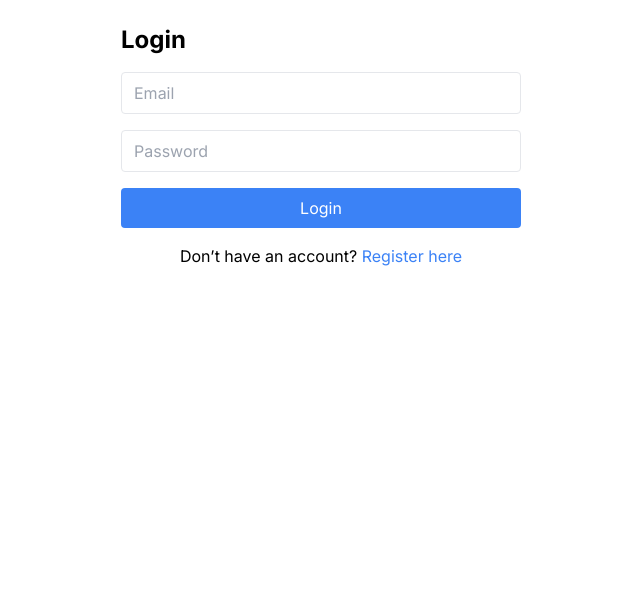
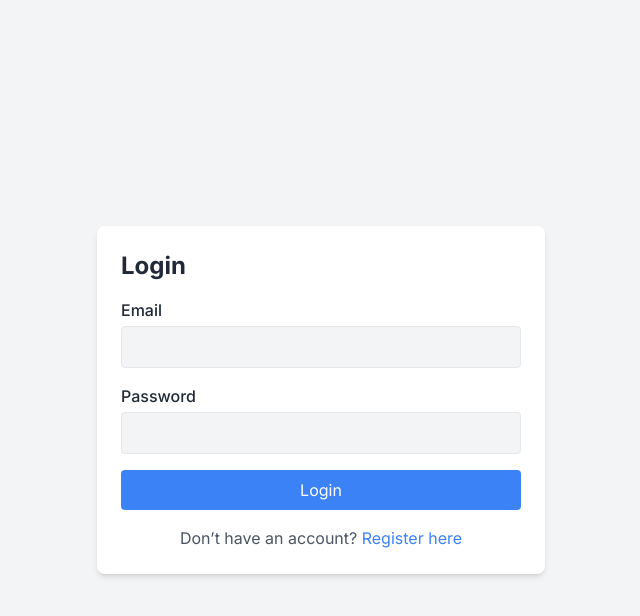
Before and after one commit to pistah-ad/pistah-ssp, a Next.js app: page /login in a window 1280 px wide. Shown: the top 616 px of the page, without its empty margins (319-959 px from the left). Built offline with nearby package versions, Linux system fonts and the light colour scheme; no server answers; sample sign-in values are in the browser's storage.

Commit message:
login logout basic

```diff
--- a/src/app/login/page.tsx
+++ b/src/app/login/page.tsx
@@ -1,12 +1,22 @@
 "use client";
 
+import { useEffect, useState } from "react";
 import { signIn } from "next-auth/react";
-import { useState } from "react";
 import { useRouter } from "next/navigation";
 
 const Login = () => {
   const [formData, setFormData] = useState({ email: "", password: "" });
   const router = useRouter();
+
+  useEffect(() => {
+    const root = document.documentElement;
+    const savedTheme = localStorage.getItem("theme");
+    if (savedTheme === "dark") {
+      root.classList.add("dark");
+    } else {
+      root.classList.remove("dark");
+    }
+  }, []);
 
   const handleChange = (e: React.ChangeEvent<HTMLInputElement>) => {
     const { name, value } = e.target;
@@ -32,35 +42,54 @@ const Login = () => {
   };
 
   return (
-    <div className="p-6 max-w-md mx-auto">
-      <h1 className="text-2xl font-bold mb-4">Login</h1>
+    <div className="min-h-screen flex items-center justify-center bg-gray-100 dark:bg-gray-900">
+      <div className="w-full max-w-md bg-white dark:bg-gray-800 rounded-lg shadow-md p-6">
+        <h1 className="text-2xl font-bold text-gray-800 dark:text-gray-200 mb-4">
+          Login
+        </h1>
         <form onSubmit={handleSubmit}>
+          <div className="mb-4">
+            <label
+              htmlFor="email"
+              className="block text-gray-800 dark:text-gray-200 font-medium mb-1"
+            >
+              Email
+            </label>
             <input
               type="email"
               name="email"
-          placeholder="Email"
+              id="email"
               value={formData.email}
               onChange={handleChange}
-          className="w-full px-3 py-2 border rounded mb-4"
+              className="w-full px-3 py-2 border rounded bg-gray-100 dark:bg-gray-700 text-gray-800 dark:text-gray-200 focus:outline-none focus:ring-2 focus:ring-blue-500"
               required
             />
+          </div>
+          <div className="mb-4">
+            <label
+              htmlFor="password"
+              className="block text-gray-800 dark:text-gray-200 font-medium mb-1"
+            >
+              Password
+            </label>
             <input
               type="password"
               name="password"
-          placeholder="Password"
+              id="password"
               value={formData.password}
               onChange={handleChange}
-          className="w-full px-3 py-2 border rounded mb-4"
+              className="w-full px-3 py-2 border rounded bg-gray-100 dark:bg-gray-700 text-gray-800 dark:text-gray-200 focus:outline-none focus:ring-2 focus:ring-blue-500"
               required
             />
+          </div>
           <button
             type="submit"
-          className="w-full px-4 py-2 bg-blue-500 text-white rounded hover:bg-blue-600"
+            className="w-full px-4 py-2 bg-blue-500 text-white rounded hover:bg-blue-600 focus:outline-none focus:ring-2 focus:ring-blue-500"
           >
             Login
           </button>
         </form>
-      <p className="mt-4 text-center">
+        <p className="mt-4 text-center text-gray-600 dark:text-gray-400">
           Don’t have an account?{" "}
           <button
             onClick={() => router.push("/register")}
@@ -70,6 +99,7 @@ const Login = () => {
           </button>
         </p>
       </div>
+    </div>
   );
 };
 
--- a/src/app/page.tsx
+++ b/src/app/page.tsx
@@ -1,6 +1,24 @@
-import { redirect } from "next/navigation";
+"use client";
+
+import { useSession } from "next-auth/react";
+import { useRouter } from "next/navigation";
+import { useEffect } from "react";
 
 export default function AppHome() {
-  redirect("/dashboard"); // Automatically redirect to /dashboard
-  return null; // Return nothing since the redirect will take over
+  const { status } = useSession();
+  const router = useRouter();
+
+  useEffect(() => {
+    if (status === "unauthenticated") {
+      router.push("/login"); // Redirect to login if not authenticated
+    } else if (status === "authenticated") {
+      router.push("/dashboard"); // Redirect to dashboard if authenticated
+    }
+  }, [status, router]);
+
+  if (status === "loading") {
+    return <div>Loading...</div>; // Optionally add a loading spinner
+  }
+
+  return null;
 }
--- a/src/app/register/page.tsx
+++ b/src/app/register/page.tsx
@@ -1,6 +1,6 @@
 "use client";
 
-import { useState } from "react";
+import { useEffect, useState } from "react";
 import { useRouter } from "next/navigation";
 
 const Register = () => {
@@ -11,6 +11,16 @@ const Register = () => {
     confirmPassword: "",
   });
   const router = useRouter();
+
+  useEffect(() => {
+    const root = document.documentElement;
+    const savedTheme = localStorage.getItem("theme");
+    if (savedTheme === "dark") {
+      root.classList.add("dark");
+    } else {
+      root.classList.remove("dark");
+    }
+  }, []);
 
   const handleChange = (e: React.ChangeEvent<HTMLInputElement>) => {
     const { name, value } = e.target;
@@ -52,76 +62,77 @@ const Register = () => {
   };
 
   return (
-    <div className="min-h-screen flex items-center justify-center bg-gradient-to-br from-gray-100 to-gray-300 dark:from-gray-800 dark:to-gray-900">
-      <div className="flex flex-col md:flex-row bg-white dark:bg-gray-800 rounded-lg shadow-lg overflow-hidden max-w-4xl">
-        {/* Left Section */}
-        <div className="hidden md:flex flex-col items-center justify-center w-1/2 bg-gradient-to-br from-blue-500 to-blue-600 text-white p-6">
-          <h2 className="text-3xl font-bold mb-4">Welcome!</h2>
-          <p className="text-lg mb-4">
-            Sign up to start managing your ads and explore new opportunities!
-          </p>
-        </div>
-
-        {/* Right Section */}
-        <div className="w-full md:w-1/2 p-8">
-          <h2 className="text-2xl font-bold text-center mb-4 text-gray-800 dark:text-gray-200">
-            Create Account
-          </h2>
-          <div className="flex justify-center gap-4 mb-6">
-            <button className="flex items-center justify-center px-4 py-2 bg-gray-200 dark:bg-gray-700 rounded shadow text-gray-700 dark:text-gray-200 hover:bg-gray-300 dark:hover:bg-gray-600">
-              Continue with Google
-            </button>
-            <button className="flex items-center justify-center px-4 py-2 bg-gray-200 dark:bg-gray-700 rounded shadow text-gray-700 dark:text-gray-200 hover:bg-gray-300 dark:hover:bg-gray-600">
-              Continue with Facebook
-            </button>
-          </div>
-          <div className="flex items-center gap-2 mb-6">
-            <div className="w-full border-t border-gray-300 dark:border-gray-600"></div>
-            <span className="text-gray-500 dark:text-gray-400">OR</span>
-            <div className="w-full border-t border-gray-300 dark:border-gray-600"></div>
-          </div>
+    <div className="min-h-screen flex items-center justify-center bg-gray-100 dark:bg-gray-900">
+      <div className="w-full max-w-md bg-white dark:bg-gray-800 rounded-lg shadow-md p-6">
+        <h1 className="text-2xl font-bold text-gray-800 dark:text-gray-200 mb-4">
+          Register
+        </h1>
         <form onSubmit={handleSubmit}>
           <div className="mb-4">
+            <label
+              htmlFor="name"
+              className="block text-gray-800 dark:text-gray-200 font-medium mb-1"
+            >
+              Full Name
+            </label>
             <input
               type="text"
               name="name"
-                placeholder="Full Name"
+              id="name"
               value={formData.name}
               onChange={handleChange}
-                className="w-full px-4 py-2 border rounded bg-gray-100 dark:bg-gray-700 text-gray-800 dark:text-gray-200 focus:outline-none focus:ring-2 focus:ring-blue-500"
+              className="w-full px-3 py-2 border rounded bg-gray-100 dark:bg-gray-700 text-gray-800 dark:text-gray-200 focus:outline-none focus:ring-2 focus:ring-blue-500"
               required
             />
           </div>
           <div className="mb-4">
+            <label
+              htmlFor="email"
+              className="block text-gray-800 dark:text-gray-200 font-medium mb-1"
+            >
+              Email Address
+            </label>
             <input
               type="email"
               name="email"
-                placeholder="Email Address"
+              id="email"
               value={formData.email}
               onChange={handleChange}
-                className="w-full px-4 py-2 border rounded bg-gray-100 dark:bg-gray-700 text-gray-800 dark:text-gray-200 focus:outline-none focus:ring-2 focus:ring-blue-500"
+              className="w-full px-3 py-2 border rounded bg-gray-100 dark:bg-gray-700 text-gray-800 dark:text-gray-200 focus:outline-none focus:ring-2 focus:ring-blue-500"
               required
             />
           </div>
           <div className="mb-4">
+            <label
+              htmlFor="password"
+              className="block text-gray-800 dark:text-gray-200 font-medium mb-1"
+            >
+              Password
+            </label>
             <input
               type="password"
               name="password"
-                placeholder="Password"
+              id="password"
               value={formData.password}
               onChange={handleChange}
-                className="w-full px-4 py-2 border rounded bg-gray-100 dark:bg-gray-700 text-gray-800 dark:text-gray-200 focus:outline-none focus:ring-2 focus:ring-blue-500"
+              className="w-full px-3 py-2 border rounded bg-gray-100 dark:bg-gray-700 text-gray-800 dark:text-gray-200 focus:outline-none focus:ring-2 focus:ring-blue-500"
               required
             />
           </div>
           <div className="mb-4">
+            <label
+              htmlFor="confirmPassword"
+              className="block text-gray-800 dark:text-gray-200 font-medium mb-1"
+            >
+              Confirm Password
+            </label>
             <input
               type="password"
               name="confirmPassword"
-                placeholder="Confirm Password"
+              id="confirmPassword"
               value={formData.confirmPassword}
               onChange={handleChange}
-                className="w-full px-4 py-2 border rounded bg-gray-100 dark:bg-gray-700 text-gray-800 dark:text-gray-200 focus:outline-none focus:ring-2 focus:ring-blue-500"
+              className="w-full px-3 py-2 border rounded bg-gray-100 dark:bg-gray-700 text-gray-800 dark:text-gray-200 focus:outline-none focus:ring-2 focus:ring-blue-500"
               required
             />
           </div>
@@ -129,7 +140,7 @@ const Register = () => {
             type="submit"
             className="w-full px-4 py-2 bg-blue-500 text-white rounded hover:bg-blue-600 focus:outline-none focus:ring-2 focus:ring-blue-500"
           >
-              Create Account
+            Register
           </button>
         </form>
         <p className="mt-4 text-center text-gray-600 dark:text-gray-400">
@@ -143,7 +154,6 @@ const Register = () => {
         </p>
       </div>
     </div>
-    </div>
   );
 };
 
--- a/src/middleware.ts
+++ b/src/middleware.ts
@@ -18,9 +18,10 @@ export async function middleware(req: NextRequest) {
     req,
     secret: process.env.NEXTAUTH_SECRET,
   })) as CustomToken;
-
+  if (!token && req.nextUrl.pathname === "/dashboard") {
+    return NextResponse.redirect(new URL("/login", req.url));
+  }
   const username = token?.user?.name || "Guest";
-
   console.log(`User: ${username}, Path: ${pathname}`);
   return NextResponse.next();
 }
```
Also changed, not shown: src/app/components/shared/Header.tsx (+14 -2 lines). Lines whose indentation alone changed are shown as unchanged.
